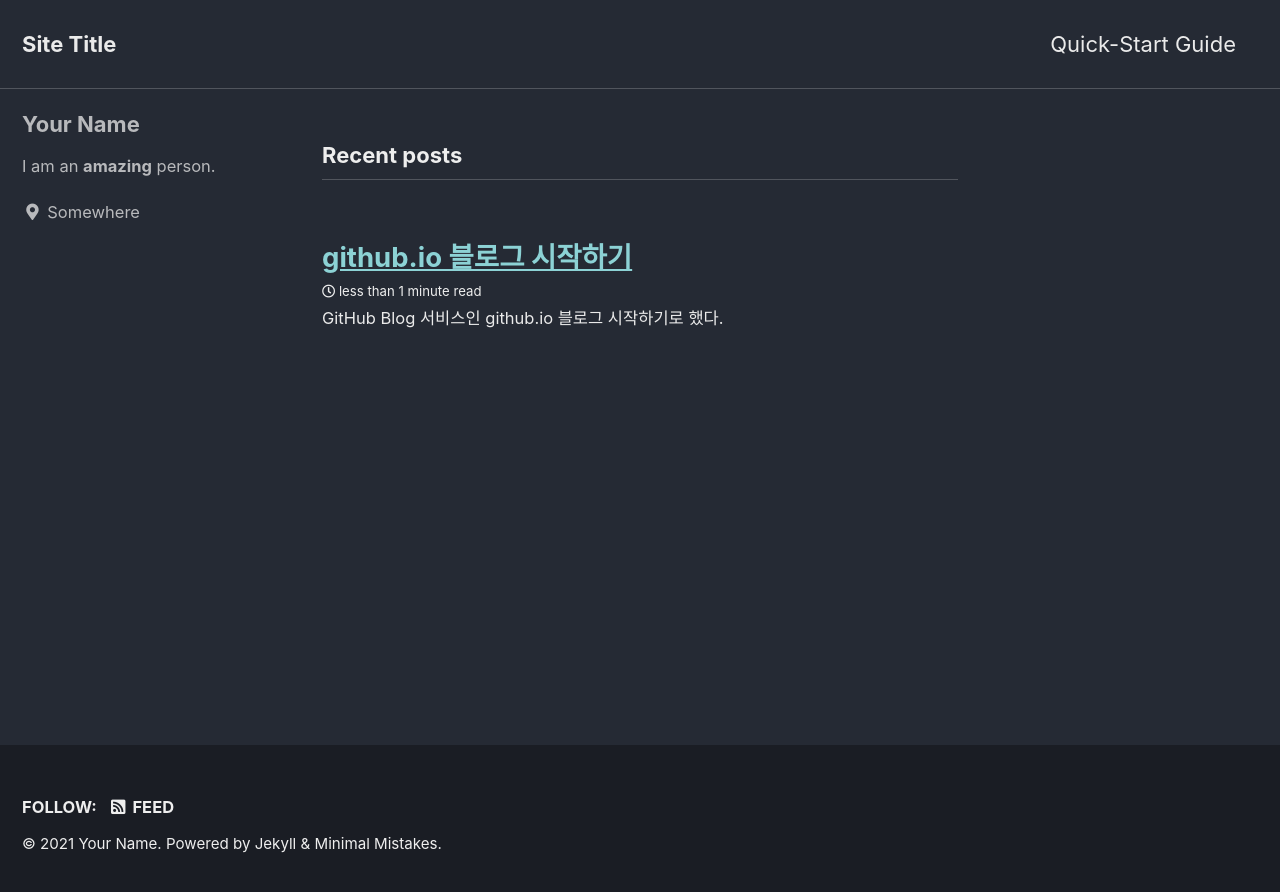
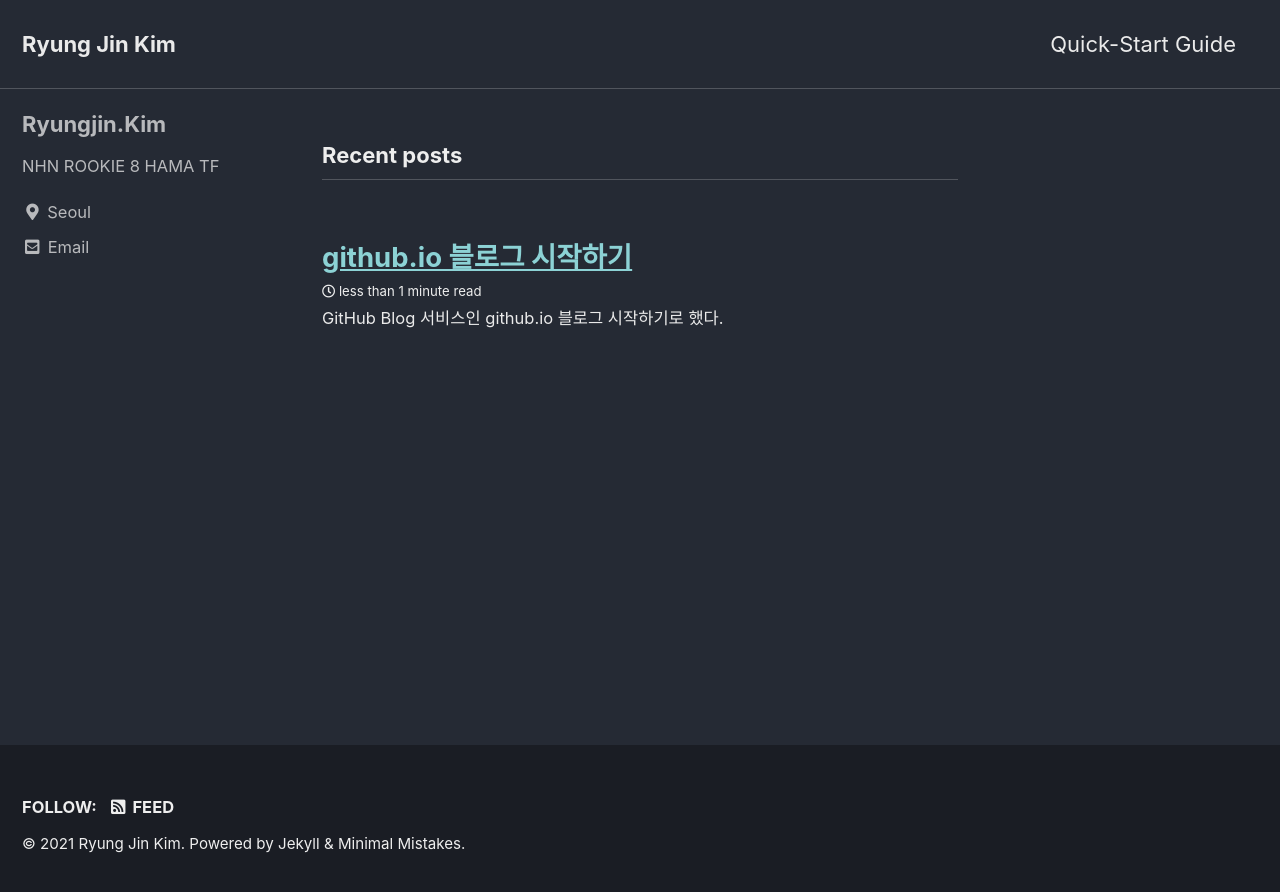
Before and after one commit to RATIONAL331/rational331.github.io, a Jekyll site: the page built from index.html, in a window 1280 px wide. Shown: the top 892 px of the page. Built offline with Jekyll 4.4.1, drawn with Linux system fonts in a browser that asks for light colours; cached includes are drawn as plain includes; the list of posts is cut into pages by our own code.

Commit message:
Update _config.yml

```diff
--- a/_config.yml
+++ b/_config.yml
@@ -16,21 +16,21 @@
 
 # Site Settings
 locale                   : "en-US"
-title                    : "Site Title"
+title                    : "Ryung Jin Kim"
 title_separator          : "-"
 subtitle                 : # site tagline that appears below site title in masthead
-name                     : "Your Name"
-description              : "An amazing website."
-url                      : # the base hostname & protocol for your site e.g. "https://mmistakes.github.io"
+name                     : "Ryung Jin Kim"
+description              : "루키 8기 하마TF"
+url                      : "https://rational331.github.io"
 baseurl                  : # the subpath of your site, e.g. "/blog"
-repository               : # GitHub username/repo-name e.g. "mmistakes/minimal-mistakes"
+repository               : "RATIONAL331/rational331.github.io"
 teaser                   : # path of fallback teaser image, e.g. "/assets/images/500x300.png"
 logo                     : # path of logo image to display in the masthead, e.g. "/assets/images/88x88.png"
 masthead_title           : # overrides the website title displayed in the masthead, use " " for no title
 # breadcrumbs            : false # true, false (default)
 words_per_minute         : 200
 comments:
-  provider               : # false (default), "disqus", "discourse", "facebook", "staticman", "staticman_v2", "utterances", "custom"
+  provider               : "disqus" # "discourse", "facebook", "staticman", "staticman_v2", "utterances", "custom"
   disqus:
     shortname            : # https://help.disqus.com/customer/portal/articles/466208-what-s-a-shortname-
   discourse:
@@ -70,9 +70,9 @@
 
 # Social Sharing
 twitter:
-  username               :
+  username               : RATIONAL331
 facebook:
-  username               :
+  username               : RATIONAL0331
   app_id                 :
   publisher              :
 og_image                 : # Open Graph/Twitter default site image
@@ -93,11 +93,11 @@
 
 # Site Author
 author:
-  name             : "Your Name"
+  name             : "Ryungjin.Kim"
   avatar           : # path of avatar image, e.g. "/assets/images/bio-photo.jpg"
-  bio              : "I am an **amazing** person."
-  location         : "Somewhere"
-  email            :
+  bio              : "NHN ROOKIE 8 HAMA TF"
+  location         : "Seoul"
+  email            : ryungjin.kim@nhn.com
   links:
     - label: "Email"
       icon: "fas fa-fw fa-envelope-square"
```
